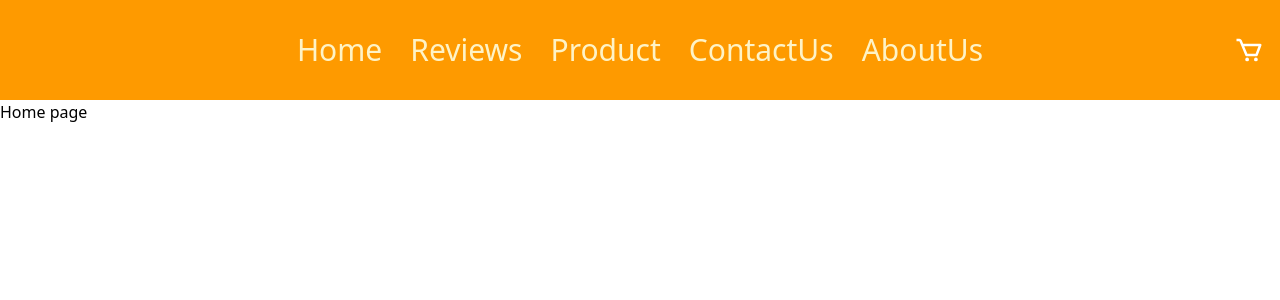
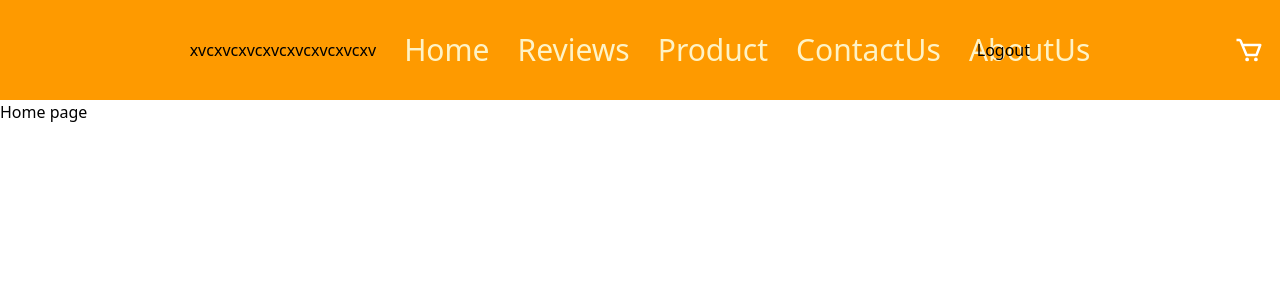
Before and after one commit to chanakaekanayaka/online-shopping-frontend-mern, a React (Vite) app: page / in a window 1280 px wide. Shown: the top 300 px of the page. Built offline with nearby package versions, Linux system fonts and the light colour scheme; no server answers; sample sign-in values are in the browser's storage.

Commit message:
Logout button created✏️

```diff
--- a/src/components/header.jsx
+++ b/src/components/header.jsx
@@ -1,16 +1,24 @@
 import { BiCart } from "react-icons/bi";
-import { Link } from "react-router-dom";
+import { Link, Navigate } from "react-router-dom";
 
 export default function Header(){
+    const token = localStorage.getItem("token")
     return(
         <div className="h-[100px]  bg-amber-500 flex justify-center items-center gap-7 relative ">
-
+                xvcxvcxvcxvcxvcxvcxvcxv
             <Link to="/"  className="text-amber-100 text-3xl ">Home</Link>
             <Link to="/reviews"  className="text-amber-100 text-3xl  hover:text-black hover:text-bold">Reviews</Link>
             <Link to="/products"  className="text-amber-100 text-3xl  hover:text-black hover:text-bold">Product</Link>
             <Link to="/contactus"  className="text-amber-100 text-3xl  hover:text-black hover:text-bold">ContactUs</Link>
             <Link to="/aboutus"  className="text-amber-100 text-3xl  hover:text-black hover:text-bold">AboutUs</Link>
             <Link to="/cart"  className="absolute right-4"><BiCart className="text-white  text-3xl ml-4"></BiCart></Link>
+            {token != null && <button className="absolute right-[250px]" onClick={()=>{
+                localStorage.removeItem("token")
+                Navigate("/login")
+
+            }}>
+            Logout
+            </button>}
 
         </div>
     )
```
